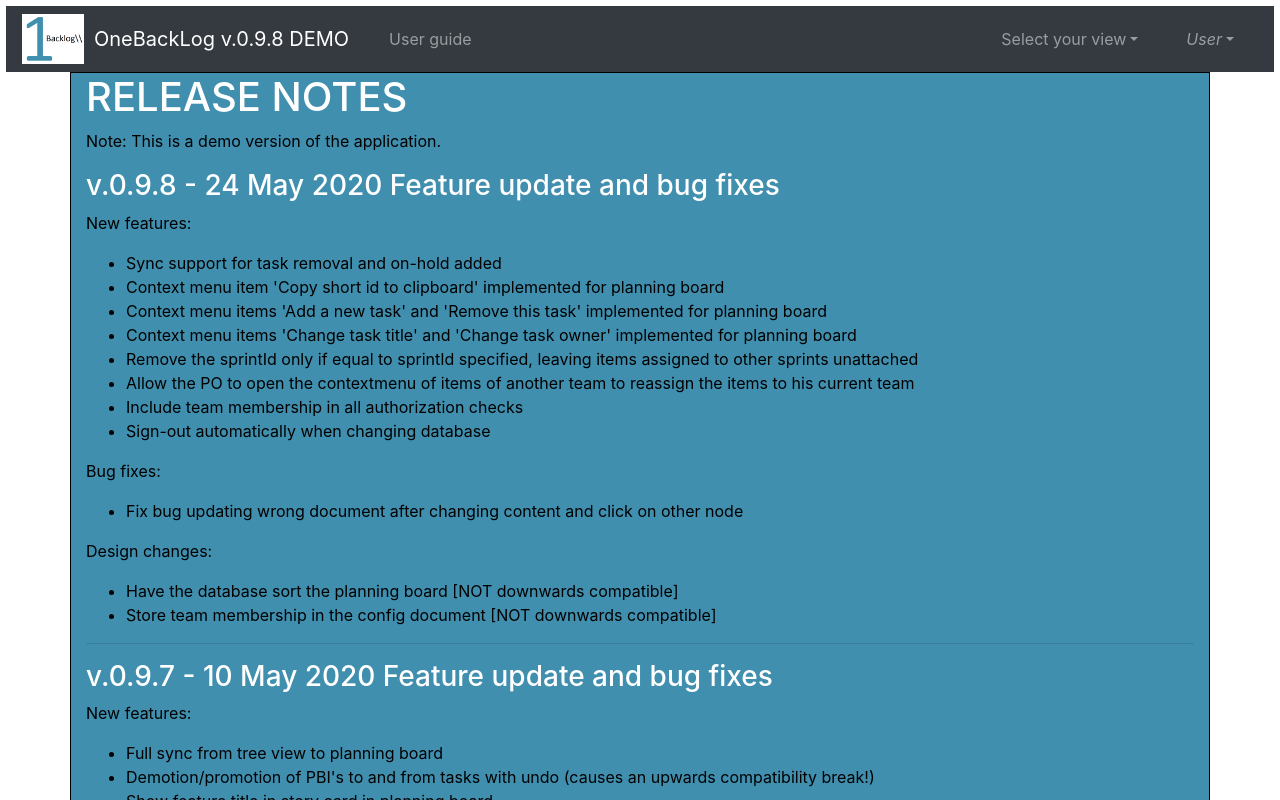
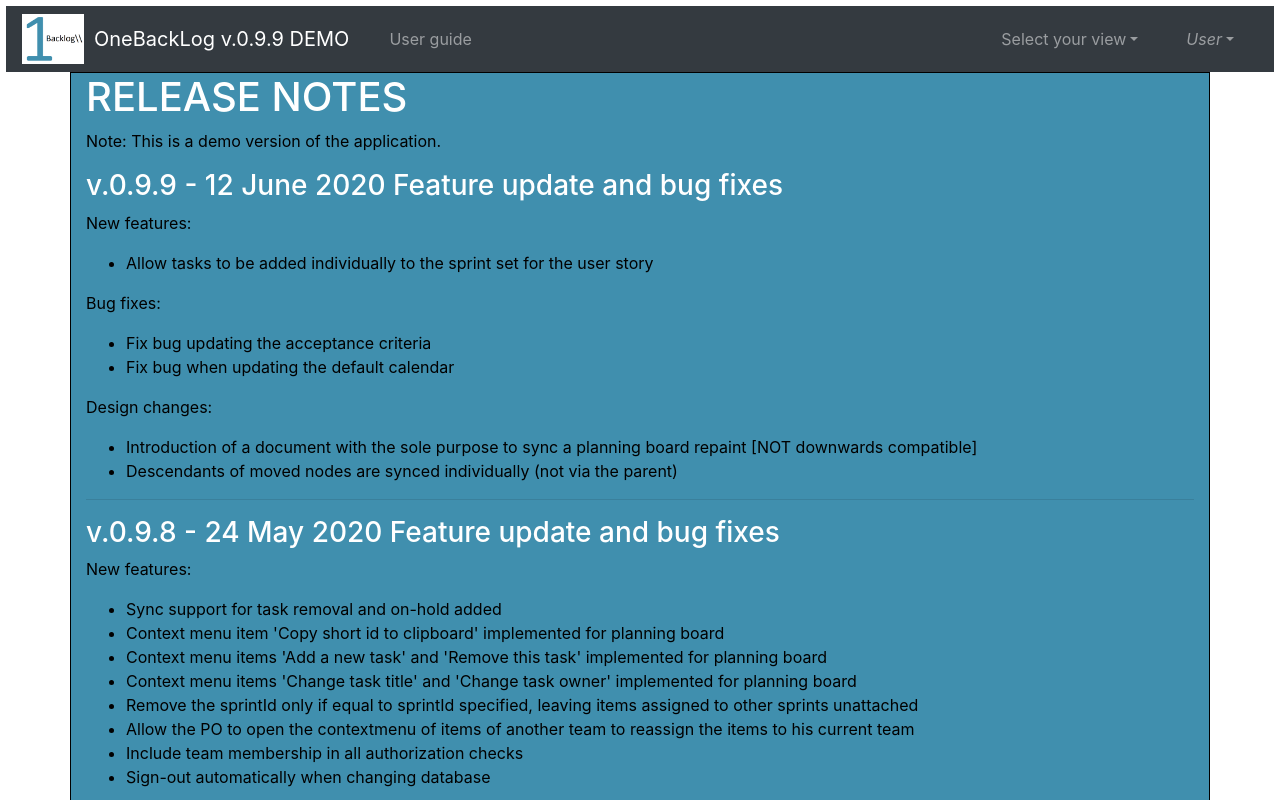
Before and after one commit to ErikVerheul/OneBacklog, a Vue app: page /rel-notes in a window 1280 px wide. Shown: the top 800 px of the page. Built offline with nearby package versions, Linux system fonts and the light colour scheme.

Commit message:
Prepare for release

```diff
--- a/src/components/header/header.js
+++ b/src/components/header/header.js
@@ -13,7 +13,7 @@ function created() {
 
 function data() {
     return {
-        appVersion: "OneBackLog v.0.9.8",
+        appVersion: "OneBackLog v.0.9.9",
         changeTeamCalendarModel: false,
         disableOkButton: false,
         oldPassword: "",
--- a/src/components/rel-notes/rel-notes.vue
+++ b/src/components/rel-notes/rel-notes.vue
@@ -6,6 +6,22 @@
         <b-col cols="12" class="left-column">
           <h1>RELEASE NOTES</h1>
           <p v-if="this.$store.state.demo">Note: This is a demo version of the application.</p>
+          <h3>v.0.9.9 - 12 June 2020 Feature update and bug fixes</h3>
+          <p>New features:</p>
+          <ul>
+            <li>Allow tasks to be added individually to the sprint set for the user story</li>
+          </ul>
+          <p>Bug fixes:</p>
+          <ul>
+            <li>Fix bug updating the acceptance criteria</li>
+            <li>Fix bug when updating the default calendar</li>
+          </ul>
+          <p>Design changes:</p>
+          <ul>
+            <li>Introduction of a document with the sole purpose to sync a planning board repaint [NOT downwards compatible]</li>
+            <li>Descendants of moved nodes are synced individually (not via the parent)</li>
+          </ul>
+          <hr />
           <h3>v.0.9.8 - 24 May 2020 Feature update and bug fixes</h3>
           <p>New features:</p>
           <ul>
```
